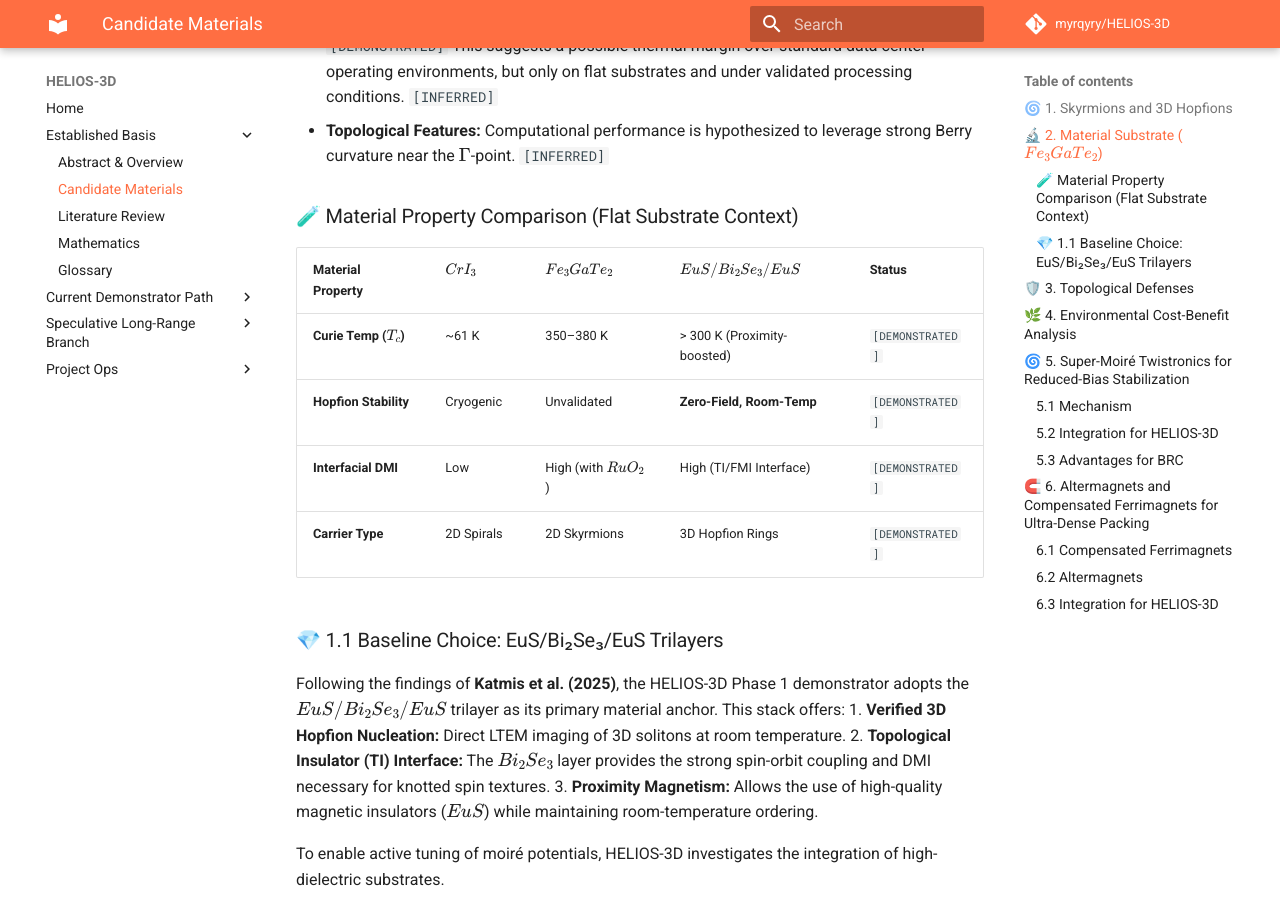
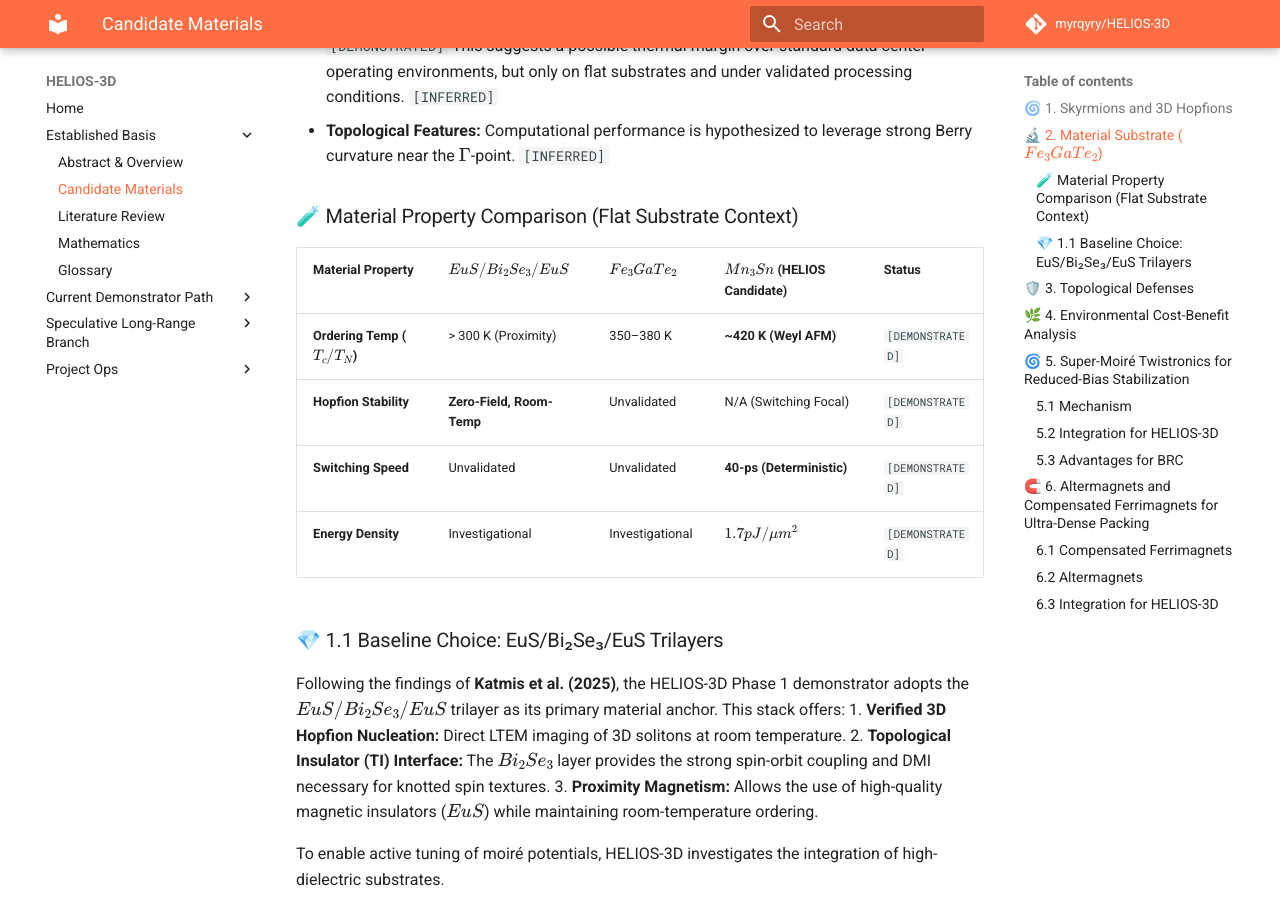
Before and after one commit to myrqyry/HELIOS-3D, an MkDocs documentation site: the page built from docs/CANDIDATE_MATERIALS_AND_MECHANISMS.md, in a window 1280 px wide and 900 px high, scrolled down 828 px. Built offline with MkDocs 1.6.1 and Material for MkDocs 9.7.7, drawn with Linux system fonts in a browser that asks for light colours; comment, search, counter and statistics services are not loaded.

Commit message:
docs: adopt Mn3Sn as high-speed AFM candidate following picosecond switching breakthrough (Tsai et al., Science 2026)

```diff
--- a/docs/CANDIDATE_MATERIALS_AND_MECHANISMS.md
+++ b/docs/CANDIDATE_MATERIALS_AND_MECHANISMS.md
@@ -21,15 +21,16 @@ One candidate substrate path for HELIOS-3D is $Fe_3GaTe_2$, a metallic van der W
 
 ### 🧪 Material Property Comparison (Flat Substrate Context)
 
-| Material Property | $CrI_3$ | $Fe_3GaTe_2$ | $EuS/Bi_2Se_3/EuS$ | Status |
+| Material Property | $EuS/Bi_2Se_3/EuS$ | $Fe_3GaTe_2$ | $Mn_3Sn$ (HELIOS Candidate) | Status |
 | :--- | :--- | :--- | :--- | :--- |
-| **Curie Temp ($T_c$)** | ~61 K | 350–380 K | > 300 K (Proximity-boosted) | `[DEMONSTRATED]` |
-| **Hopfion Stability** | Cryogenic | Unvalidated | **Zero-Field, Room-Temp** | `[DEMONSTRATED]` |
-| **Interfacial DMI** | Low | High (with $RuO_2$) | High (TI/FMI Interface) | `[DEMONSTRATED]` |
-| **Carrier Type** | 2D Spirals | 2D Skyrmions | 3D Hopfion Rings | `[DEMONSTRATED]` |
+| **Ordering Temp ($T_c/T_N$)** | > 300 K (Proximity) | 350–380 K | **~420 K (Weyl AFM)** | `[DEMONSTRATED]` |
+| **Hopfion Stability** | **Zero-Field, Room-Temp** | Unvalidated | N/A (Switching Focal) | `[DEMONSTRATED]` |
+| **Switching Speed** | Unvalidated | Unvalidated | **40-ps (Deterministic)** | `[DEMONSTRATED]` |
+| **Energy Density** | Investigational | Investigational | **$1.7 pJ/\mu m^2$** | `[DEMONSTRATED]` |
 
 ### 💎 1.1 Baseline Choice: EuS/Bi₂Se₃/EuS Trilayers
-Following the findings of **Katmis et al. (2025)**, the HELIOS-3D Phase 1 demonstrator adopts the **$EuS/Bi_2Se_3/EuS$** trilayer as its primary material anchor. This stack offers:
+Following the findings of **Katmis et al. (2025)**, the HELIOS-3D Phase 1 demonstrator adopts the **$EuS/Bi_2Se_3/EuS$** trilayer as its primary material anchor.
+ This stack offers:
 1.  **Verified 3D Hopfion Nucleation:** Direct LTEM imaging of 3D solitons at room temperature.
 2.  **Topological Insulator (TI) Interface:** The $Bi_2Se_3$ layer provides the strong spin-orbit coupling and DMI necessary for knotted spin textures.
 3.  **Proximity Magnetism:** Allows the use of high-quality magnetic insulators ($EuS$) while maintaining room-temperature ordering.
```
Also changed, not shown: ROADMAP.md (+1 -0 lines), docs/CLAIMS_MATRIX.md (+1 -0 lines), docs/LITERATURE_REVIEW.md (+6 -4 lines).
